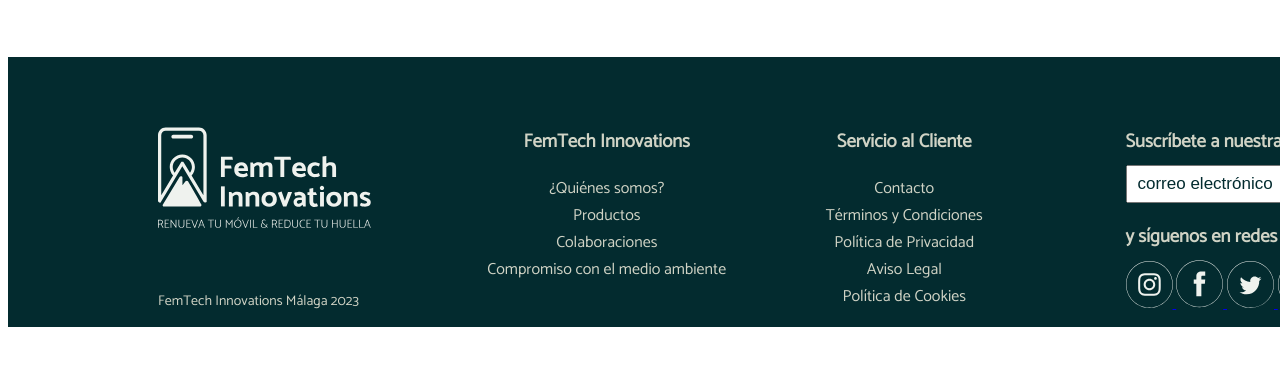
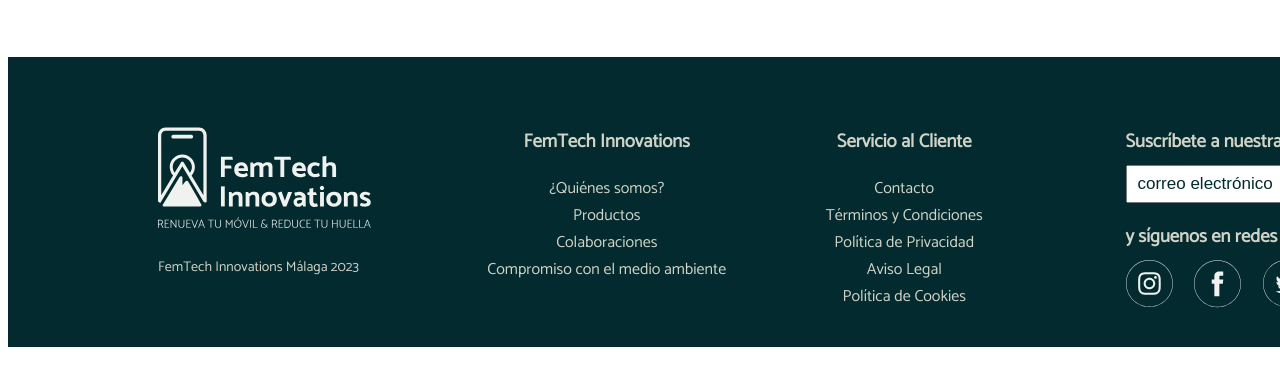
Before and after one commit to Lorena-Rodriguez/Grupo5, a plain HTML site: page index.html in a window 1280 px wide. Shown: the part 318-704 px from the top of the page. Drawn offline with Linux system fonts and the light colour scheme.

Commit message:
arreglo iconos rrss e interlineado texto footer

```diff
--- a/index.css
+++ b/index.css
@@ -119,36 +119,55 @@
     grid-template-columns: repeat(4, 25%);
     padding-left: 150px;
     padding-top: 50px;
+    padding-bottom: 30px;
 }
 
 .bloque1 {
     font-size: 14px;
     padding-top: 20px;
 }
-#finalname{
-    padding-top: 40px;
+
+#finalname {
+    margin-block-start: 20px;
 }
+
 .bloque2 {
     text-align: center;
     padding-right: 70px;
 }
-.bloque2 p{
+
+.bloque2 p {
     margin-block-start: 0;
     margin-block-end: 0;
 }
+
 .bloque3 {
     text-align: center;
     padding-right: 120px;
 }
-.bloque3 p{
+
+.bloque3 p {
     margin-block-start: 0;
     margin-block-end: 0;
 }
+
 .bloque4 {
     padding-right: 70px;
+    justify-content: space-between;
 }
-.bloque4 h3{
-margin-block-end: 8px;
+
+.bloque4 h3 {
+    margin-block-end: 8px;
+}
+
+.bloque4 a {
+    text-decoration: none;
+}
+
+.rrssicons {
+    display: flex;
+    flex-direction: row;
+    justify-content: space-between;
 }
 
 #barranewsletter {
--- a/index.html
+++ b/index.html
@@ -117,6 +117,7 @@
             <h3>
                 y síguenos en redes sociales
             </h3>
+            <div class="rrssicons">
                 <a href="https://www.instagram.com/">
                     <img src="imágenes/instagramfooter.svg">
                 </a>
@@ -129,6 +130,7 @@
                 <a href="https://www.tiktok.com/es/">
                     <img src="imágenes/tiktokfooter.svg">
                 </a>
+            </div>
         </section>
     </footer>
 </body>
```
Lines whose indentation alone changed are shown as unchanged.
